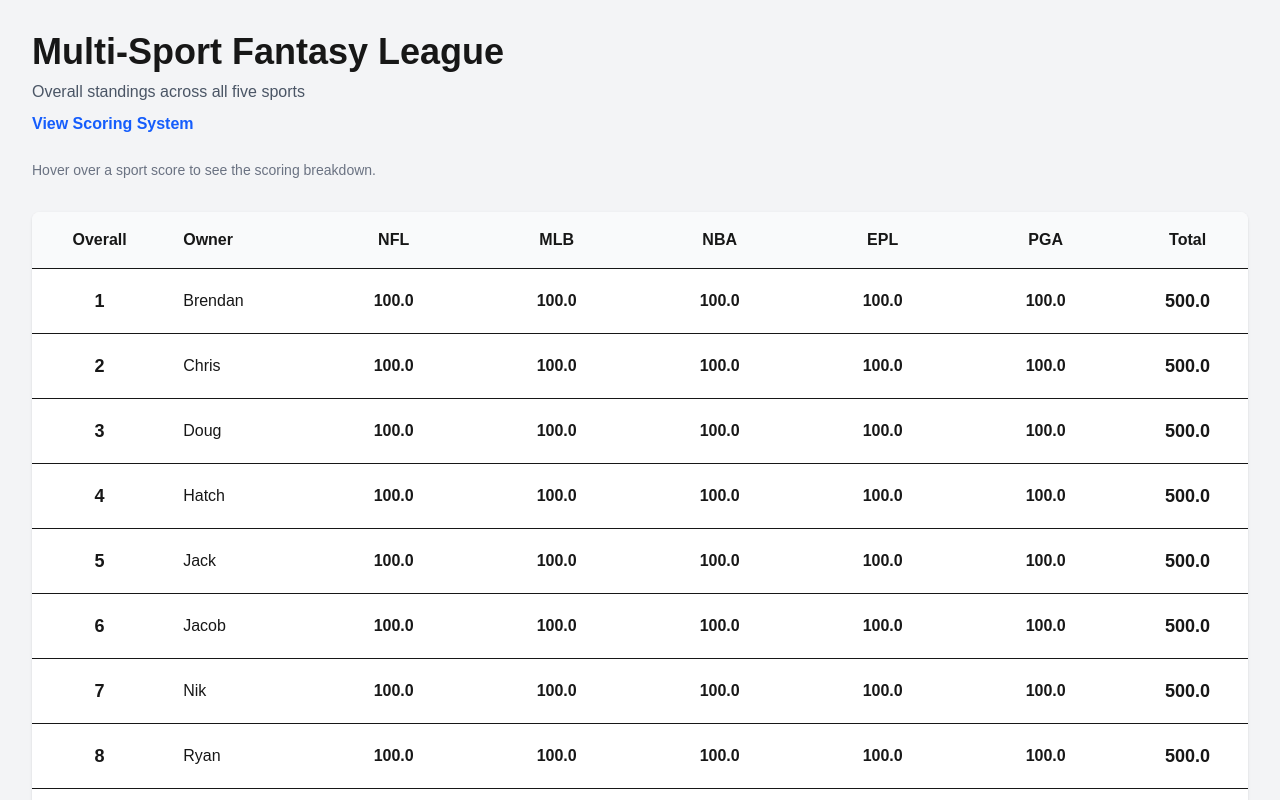
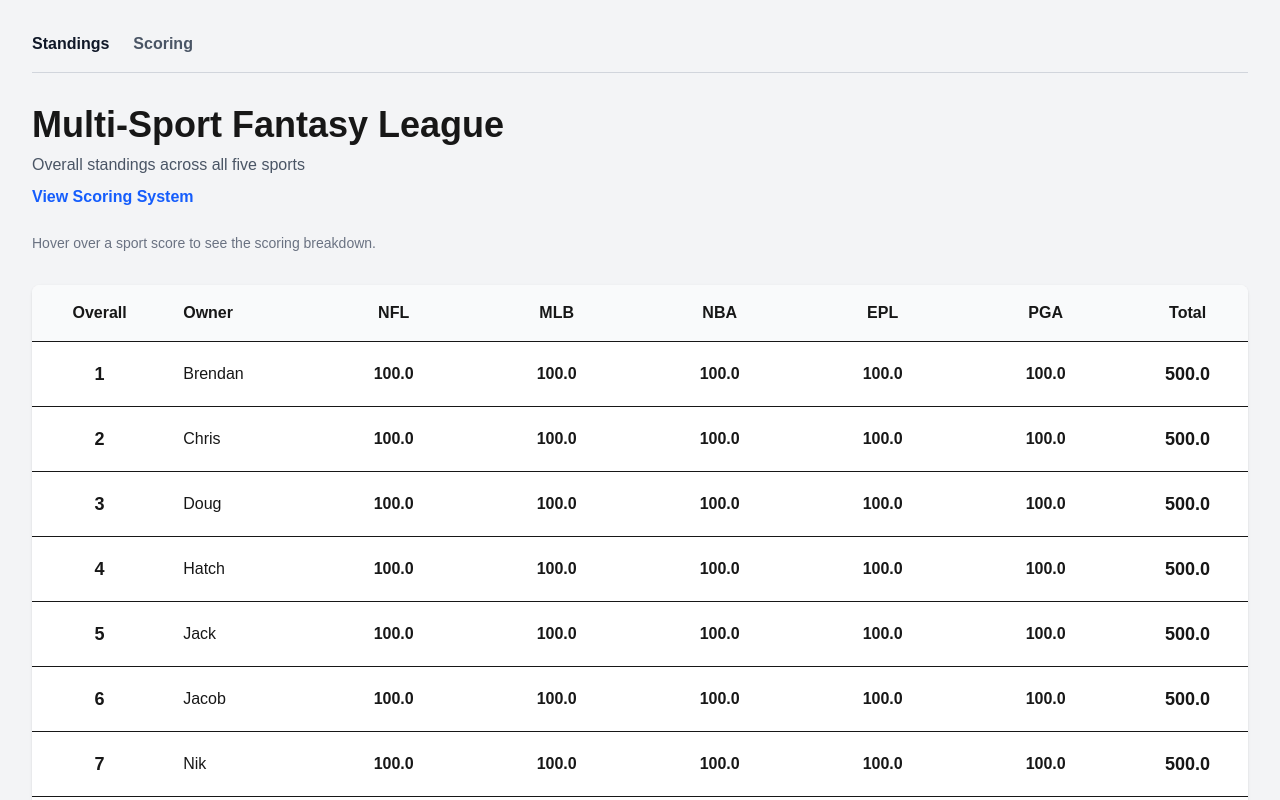
Before and after one commit to dpellerin25-cell/MultiSportFantasy2, a Next.js app in the folder web/: page / in a window 1280 px wide. Shown: the top 800 px of the page. Built offline with nearby package versions, Linux system fonts and the light colour scheme.

Commit message:
Add site navigation

```diff
--- a/web/src/app/page.tsx
+++ b/web/src/app/page.tsx
@@ -284,6 +284,21 @@
   return (
     <main className="min-h-screen bg-gray-100 p-8">
       <div className="mx-auto max-w-7xl">
+<nav className="mb-8 flex items-center gap-6 border-b border-gray-300 pb-4">
+  <Link
+    href="/"
+    className="font-semibold text-gray-900 hover:text-blue-600"
+  >
+    Standings
+  </Link>
+
+  <Link
+    href="/scoring"
+    className="font-semibold text-gray-600 hover:text-blue-600"
+  >
+    Scoring
+  </Link>
+</nav>
         <h1 className="mb-2 text-4xl font-bold">
           Multi-Sport Fantasy League
         </h1>
--- a/web/src/app/scoring/page.tsx
+++ b/web/src/app/scoring/page.tsx
@@ -1,3 +1,4 @@
+import Link from "next/link";
 const placementPoints = [
   { finish: "1st", points: 100 },
   { finish: "2nd", points: 80 },
@@ -14,6 +15,21 @@
   return (
     <main className="min-h-screen bg-gray-100 p-8">
       <div className="mx-auto max-w-4xl">
+<nav className="mb-8 flex items-center gap-6 border-b border-gray-300 pb-4">
+  <Link
+    href="/"
+    className="font-semibold text-gray-600 hover:text-blue-600"
+  >
+    Standings
+  </Link>
+
+  <Link
+    href="/scoring"
+    className="font-semibold text-gray-900 hover:text-blue-600"
+  >
+    Scoring
+  </Link>
+</nav>
         <h1 className="mb-2 text-4xl font-bold">
           Scoring System
         </h1>
```
